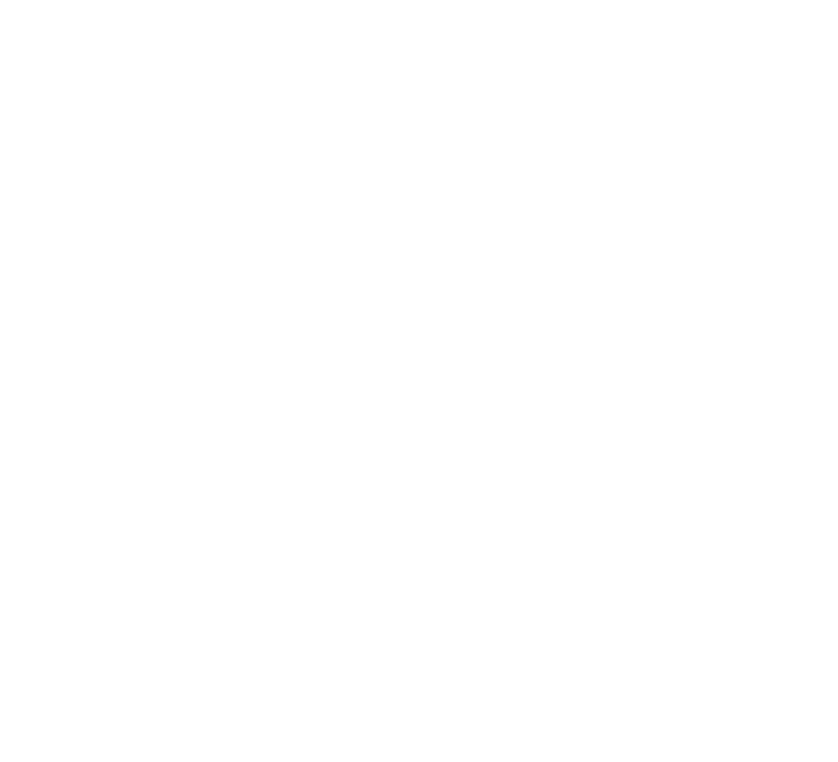
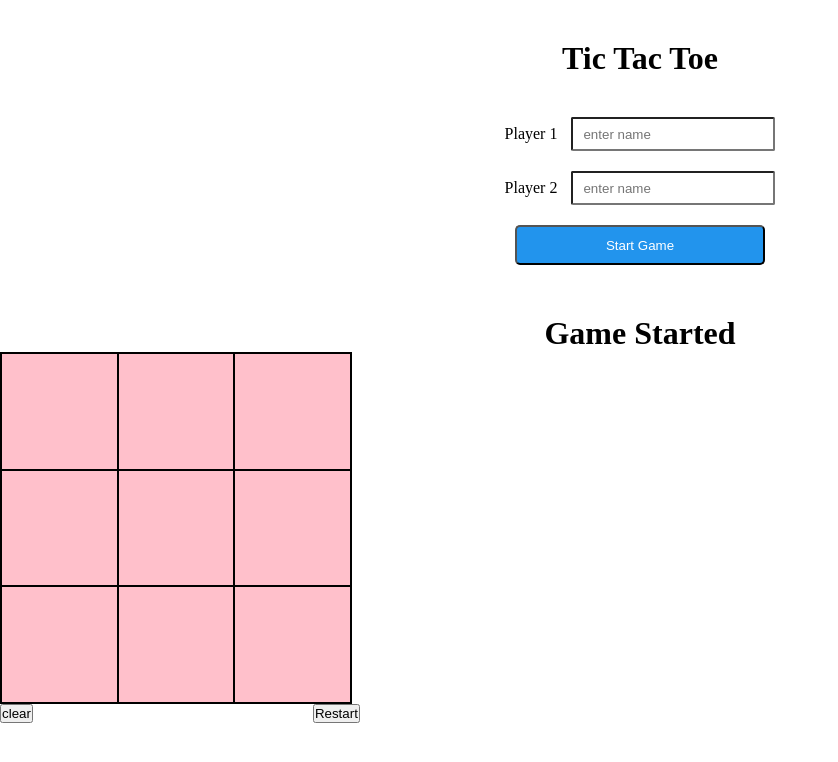
Before and after one commit to acciojob/tictactoe-vijaykrishn55, a website: page main.html in a window 1280 px wide. Shown: the whole page, without its empty margins (0-838 px from the left). Drawn offline with Linux system fonts and the light colour scheme.

Commit message:
created a submission

```diff
--- a/main.html
+++ b/main.html
@@ -8,6 +8,36 @@
 
 <body>
 	<!-- the entire body must be written by student -->
+	<div class="container">
+		<h1>Tic Tac Toe</h1>
+		<div class="input-log">
+			<label for ="player1">Player 1</label>
+			<input type="text" placeholder="enter name" id="player-1">
+			<br>
+			<label for ="player2">Player 2</label>
+			<input type="text" placeholder="enter name" id ="player-2">
+			<br>
+			<button type="submit" id="submit">Start Game</button>
+		</div>
+		<div class="grid-log">
+			<h1 id="message">Game Started</h1>
+			<div class ="grid-temp">
+				<div id="1"></div>
+				<div id="2"></div>
+				<div id="3"></div>
+				<div id="4"></div>
+				<div id="5"></div>
+				<div id="6"></div>
+				<div id="7"></div>
+				<div id="8"></div>
+				<div id="9"></div>
+			</div>
+			<div class="button-log">
+				<button type="submit">clear</button>
+				<button type="submit">Restart</button>
+			</div
+		</div>
+	</div>
     <script type="text/javascript" src="./script.js">
 </script>
 
--- a/styles.css
+++ b/styles.css
@@ -1 +1,52 @@
 /*  your css code here. If applicable */
+*{
+	margin:0;
+	padding:0;
+}
+h1{
+	text-align:center;
+	margin-top:40px;
+}
+.input-log{
+	text-align:center;
+	margin: 30px 20px ;
+
+}
+.input-log>label, .input-log>input, .input-log>button{
+	margin: 10px 5px;
+    width: 200px;
+    height: 30px;
+    border-radius: 2px;
+}
+.input-log button{
+	height: 40px;
+    border-radius: 5px;
+    background-color: #2294ED;
+    color: white;
+    width: 250px;
+}
+.input-log>input{
+	text-indent:10px;
+}
+.grid-temp{
+display:grid;
+	grid-template-columns:repeat(3,1fr);
+	grid-template-rows:repeat(3,1fr);
+	border:1.5px solid black;
+	width:350px;
+	height:350px;
+
+}
+.grid-temp>div{
+	border: solid black 1.5px;
+    background-color: #FFC0CB;
+    font-size: 50px;
+    display: flex;
+    justify-content: center;
+    align-items: center;
+}
+.button-log{
+display:flex;
+justify-content:flex-start;
+gap:280px;
+}
```
